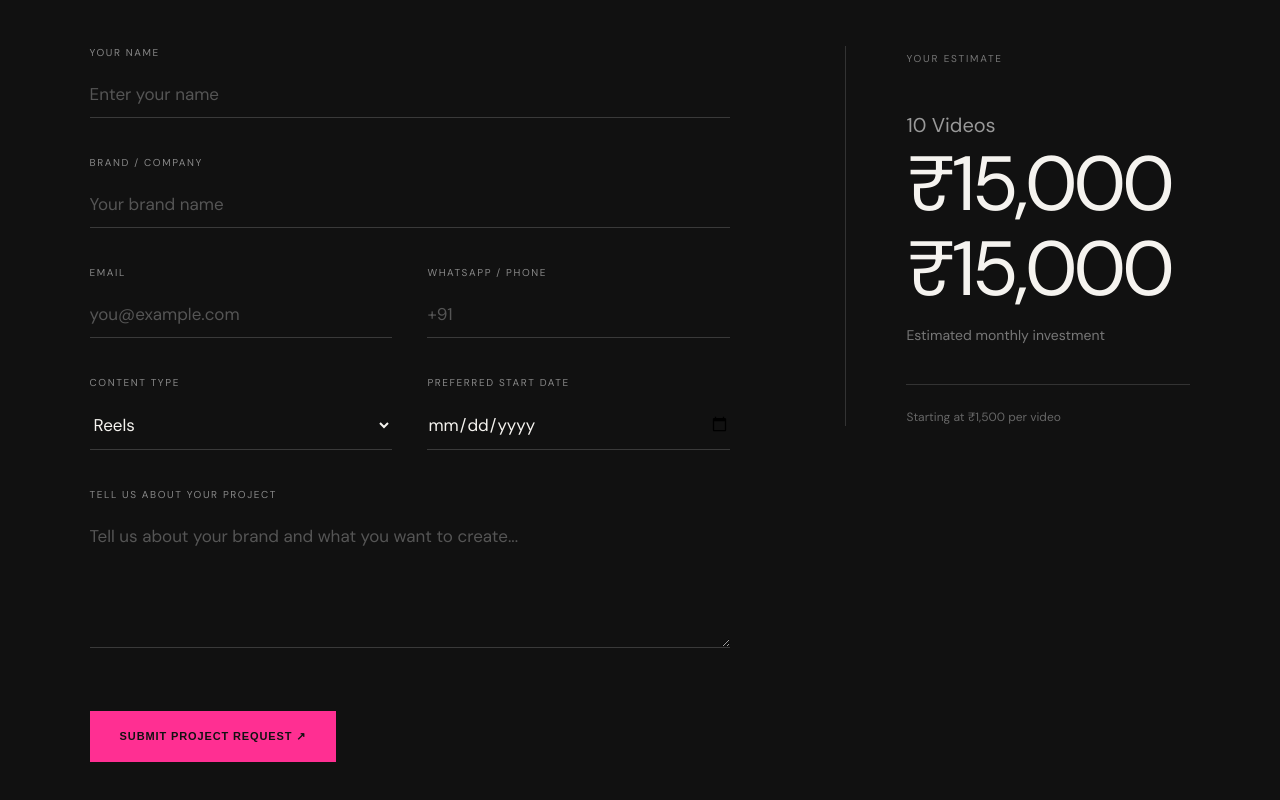
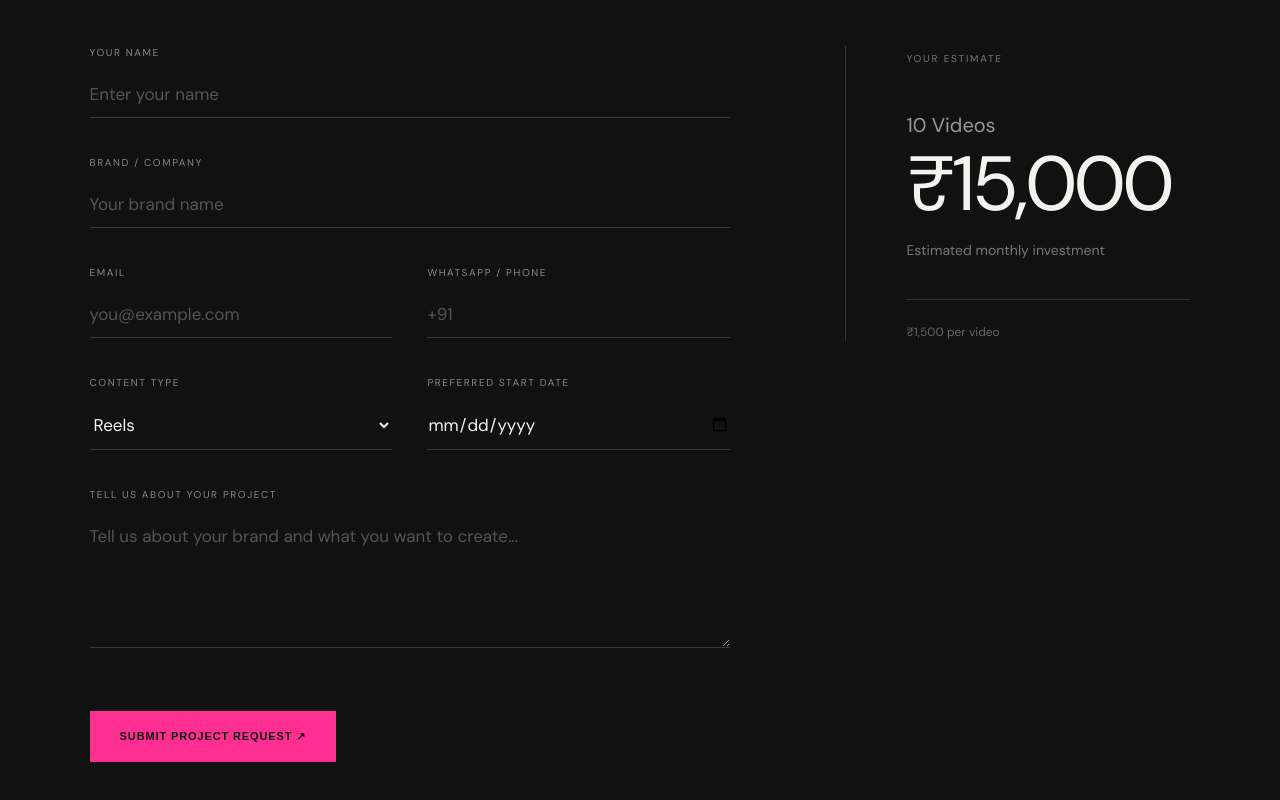
Before and after one commit to cadbury111/in-frame-medias, a React (Vite) app: page / in a window 1280 px wide. Shown: the part 6801-7601 px from the top of the page. Built offline with nearby package versions, Linux system fonts and the light colour scheme; a web font is replaced by a local one.

Commit message:
Update estimate section

```diff
--- a/src/components/ProjectForm.jsx
+++ b/src/components/ProjectForm.jsx
@@ -188,11 +188,6 @@ ${formData.message}
     {videoCount} Videos
   </div>
 
-
-
-  <div className="estimate-price">
-    ₹{totalPrice.toLocaleString("en-IN")}
-  </div>
   <div className="estimate-price">
     ₹{totalPrice.toLocaleString("en-IN")}
   </div>
@@ -204,8 +199,9 @@ ${formData.message}
   <div className="estimate-line"></div>
 
   <small>
-  Starting at ₹1,500 per video
+    ₹{pricePerVideo.toLocaleString("en-IN")} per video
   </small>
+
 </aside>
 
 
```
Lines whose indentation alone changed are shown as unchanged.
